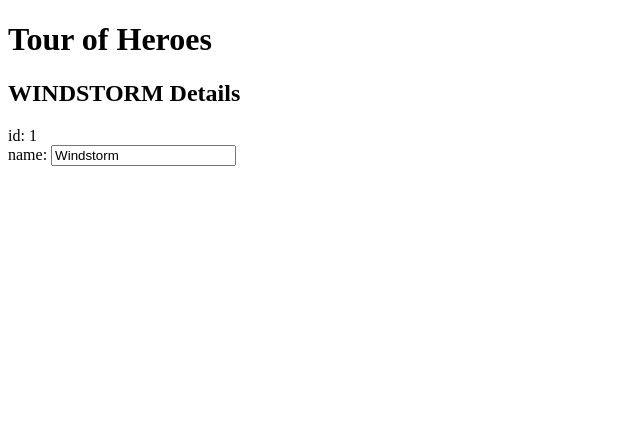
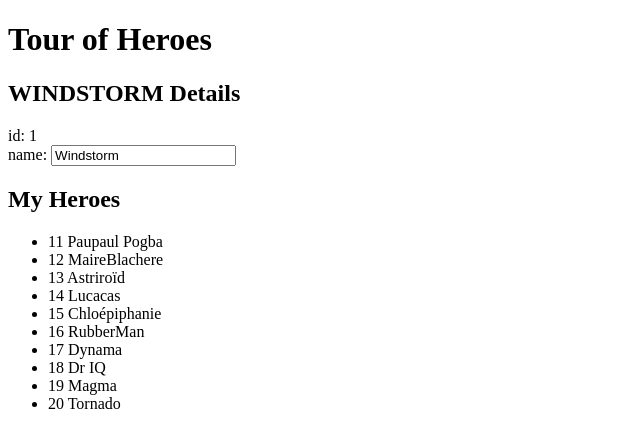
Before and after one commit to Pierrick-Loiacono/angular-tour-of-heroes-loiacopi, an Angular app: page / in a window 1280 px wide. Shown: the top 448 px of the page, without its empty margins (0-640 px from the left). Built offline with nearby package versions, Linux system fonts and the light colour scheme.

Commit message:
WIP 2eme partie du Tuto Angular

```diff
--- /dev/null
+++ b/src/app/data/mock-heroes.ts
@@ -0,0 +1,14 @@
+import { Hero } from './hero';
+
+export const HEROES: Hero[] = [
+  { id: 11, name: 'Paupaul Pogba' },
+  { id: 12, name: 'MaireBlachere' },
+  { id: 13, name: 'Astriroïd' },
+  { id: 14, name: 'Lucacas' },
+  { id: 15, name: 'Chloépiphanie' },
+  { id: 16, name: 'RubberMan' },
+  { id: 17, name: 'Dynama' },
+  { id: 18, name: 'Dr IQ' },
+  { id: 19, name: 'Magma' },
+  { id: 20, name: 'Tornado' }
+];
--- a/src/app/heroes/heroes.component.html
+++ b/src/app/heroes/heroes.component.html
@@ -5,3 +5,11 @@
     <input [(ngModel)]="hero.name" placeholder="name"/>
   </label>
 </div>
+
+
+<h2>My Heroes</h2>
+<ul class="heroes">
+  <li *ngFor="let hero of heroes">
+    <span class="badge">{{hero.id}}</span> {{hero.name}}
+  </li>
+</ul>
--- a/src/app/heroes/heroes.component.ts
+++ b/src/app/heroes/heroes.component.ts
@@ -1,5 +1,7 @@
 import { Component, OnInit } from '@angular/core';
 import {Hero} from '../data/hero';
+import { HEROES } from '../data/mock-heroes';
+
 
 @Component({
   selector: 'app-heroes',
@@ -13,6 +15,8 @@
     name: 'Windstorm'
   };
 
+  heroes = HEROES;
+
   constructor() { }
 
   ngOnInit() {
```
